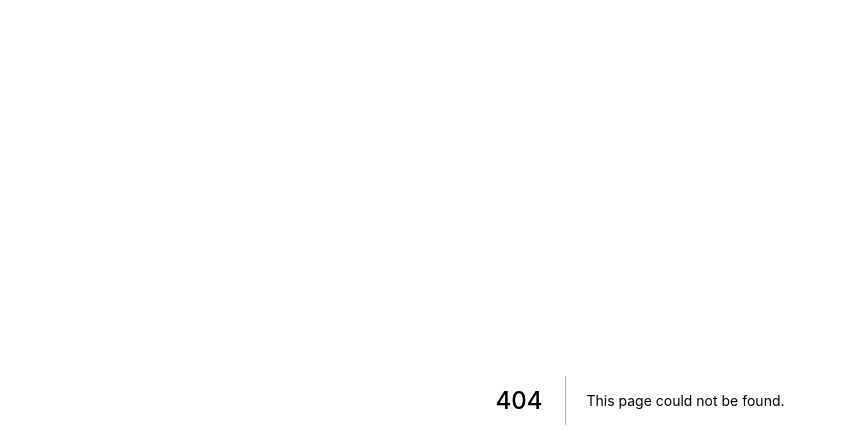
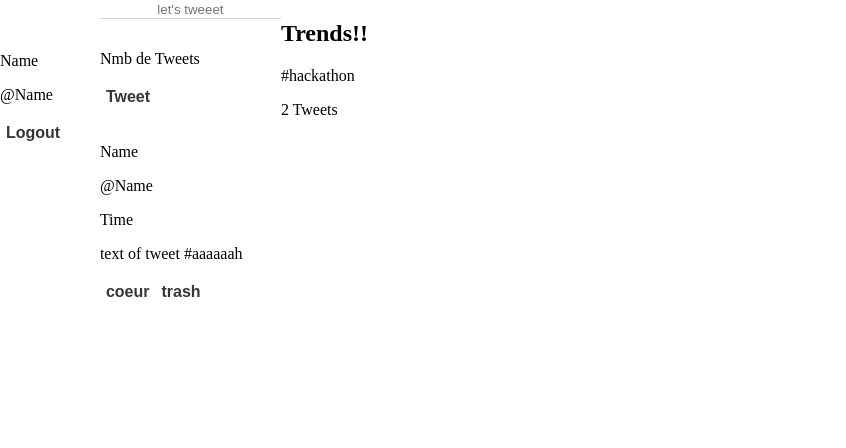
Before and after one commit to Marie-Roche7/hacktweet-frontend, a Next.js app in the folder hacktweet/: page /tweetPage in a window 1280 px wide. Before the commit this address had no page. Shown: the top 448 px of the page, without its empty margins (0-846 px from the left). Built offline with nearby package versions, Linux system fonts and the light colour scheme.

Commit message:
ADD first draft tweet page

```diff
--- a/hacktweet/components/Main.js
+++ b/hacktweet/components/Main.js
@@ -4,7 +4,7 @@ import { useSelector } from 'react-redux';
 import styles from '../styles/Home.module.css';
 import SignIn from './SignIn';
 import SignUp from './SignUp';
-import signIn from '../pages/signIn';
+import signIn from '../pages/tweetPage';
 import Link from 'next/link';
 
 function Main(props) {
@@ -38,7 +38,7 @@ function Main(props) {
                     </div>
                 </div>
             </div>
-        </div>
+        </div >
     );
 }
 
--- a/hacktweet/components/SignIn.js
+++ b/hacktweet/components/SignIn.js
@@ -2,10 +2,11 @@ import { useState } from 'react';
 import { useDispatch, useSelector } from 'react-redux';
 import styles from '../styles/Home.module.css';
 import { login } from '../reducers/user';
-
-
+import { useRouter } from "next/router"
+import Link from "next/link"
 function SignIn(props) {
 
+    const router = useRouter()
 
     const dispatch = useDispatch();
     // const username = useSelector((state) => state.username.value);
@@ -27,6 +28,7 @@ function SignIn(props) {
                     setSignInPassword('');
                     console.log(signInUsername)
                     console.log(data.token)
+                    router.push('/tweetPage')
                 }
             });
         };
--- /dev/null
+++ b/hacktweet/components/Tweet.js
@@ -0,0 +1,53 @@
+import styles from '../styles/Home.module.css';
+
+
+function Tweet() {
+    return (
+        <div className={styles.container}>
+            <div className={styles.userSide}>
+                <img/>
+                <div className={styles.user}>
+                    <img/>
+                    <div>
+                    <p>Name</p>
+                    <p>@Name</p>
+                    </div>
+                    <button>Logout</button>
+                </div>
+            </div>
+            <div className={styles.middle}>
+                <div className={styles.home}>
+                    <input placeholder="let's tweeet"></input>
+                    <div>
+                        <p>Nmb de Tweets</p>
+                        <button>Tweet</button>
+                    </div>
+                </div>
+                <div className={styles.tweetsContainer}>
+                    <div className={styles.tweet}>
+                        <div>
+                            <img/>
+                            <p>Name</p>
+                            <p>@Name</p>
+                            <p>Time</p>
+                        </div>
+                        <p>text of tweet #aaaaaah</p>
+                        <div className={styles.LikeBin}>
+                            <button>coeur</button>
+                            <button>trash</button>
+                        </div>
+                    </div>
+                </div>
+            </div>
+            <div className={styles.trends}>
+                <h2>Trends!!</h2>
+                <div>
+                    <p>#hackathon</p>
+                    <p>2 Tweets</p>
+                </div>
+            </div>
+        </div>
+    );
+}
+
+export default Tweet;
--- /dev/null
+++ b/hacktweet/pages/tweetPage.js
@@ -0,0 +1,8 @@
+import Home from '../components/Home';
+import Tweet from '../components/Tweet';
+
+function TweetPage() {
+  return <Tweet />;
+}
+
+export default TweetPage;
--- a/hacktweet/styles/Home.module.css
+++ b/hacktweet/styles/Home.module.css
@@ -51,6 +51,7 @@
 .possumpng {
   max-height: 17vh;
   max-width: 17vw;
+  cursor: pointer;
 }
 
 .mimimi {
--- a/hacktweet/styles/globals.css
+++ b/hacktweet/styles/globals.css
@@ -18,7 +18,7 @@ button {
   height: 25px;
   font-size: 16px;
   font-weight: 600;
-  color: rgb(242, 185, 54);
+  color: rgb(54, 54, 54);
   background-color: transparent;
   border: none;
   cursor: pointer;
```
Also changed, not shown: hacktweet/pages/signIn.js (deleted, +0 -8 lines), hacktweet/pages/signUp.js (deleted, +0 -8 lines). Lines whose indentation alone changed are shown as unchanged.
